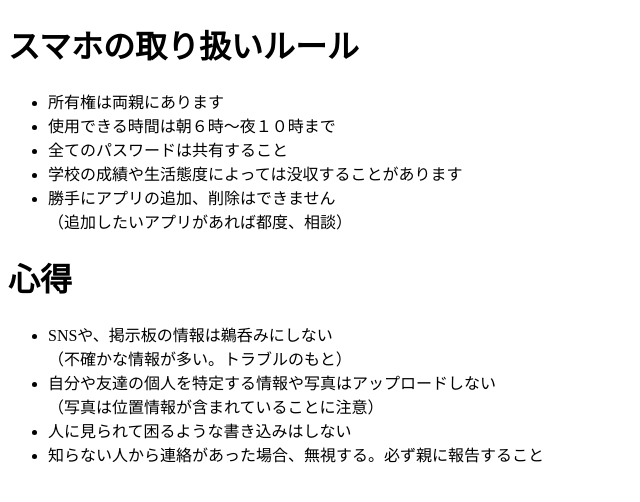
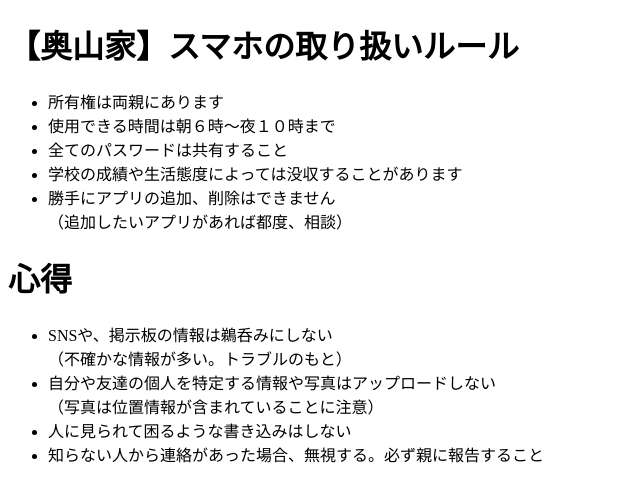
Before and after one commit to MondoGrosso/smartphone-rules-old, a plain HTML site: page index.html in a window 1280 px wide. Shown: the whole page, without its empty margins (0-640 px from the left). Drawn offline with Linux system fonts and the light colour scheme.

Commit message:
12/24 update4

```diff
--- a/index.html
+++ b/index.html
@@ -8,7 +8,7 @@
     <meta name="apple-mobile-web-app-status-bar-style" content="black-translucent">
   </head>
   <body>
-    <h1>スマホの取り扱いルール</h1>
+    <h1>【奥山家】スマホの取り扱いルール</h1>
     <ul>
       <li>所有権は両親にあります</li>
       <li>使用できる時間は朝６時〜夜１０時まで</li>
```
